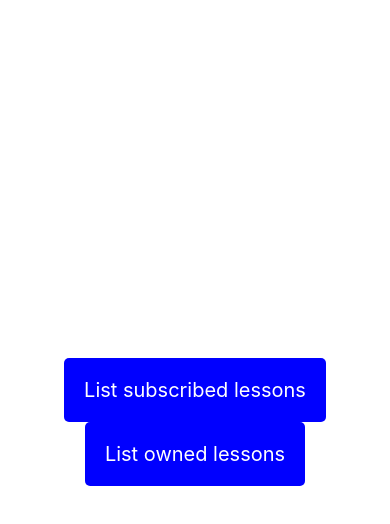
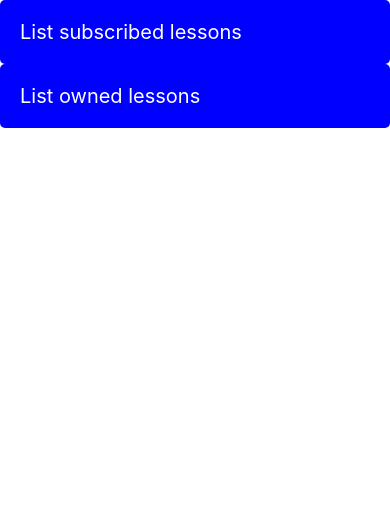
Before and after one commit to rtrzebinski/simple-memorizer-3-frontend, a React Native app: screen / in a window 390 px wide. Shown: the top 524 px of the page. Built offline with nearby package versions, Linux system fonts and the light colour scheme.

Commit message:
display subscribed and owned lessons in FlatList

```diff
--- a/App.js
+++ b/App.js
@@ -1,20 +1,26 @@
-import React from 'react';
-import {StyleSheet, Text, View, TouchableOpacity} from 'react-native';
+import React, {useState} from 'react';
+import {StyleSheet, Text, View, TouchableOpacity, FlatList} from 'react-native';
 
 export default function App() {
+
+    const [lessons, setLessons] = useState([]);
 
     let fetchSubscribedLessonsAsync = async () => {
         fetch('https://simple-memorizer-api.loca.lt/api/lessons/subscribed?api_token=admin-example-com-api-token')
             .then(response => response.json())
-            .then(data => console.log(data))
+            .then(data => setLessons(data))
             .catch(e => console.log(e))
+
+        console.log(lessons)
     }
 
     let fetchOwnedLessonsAsync = async () => {
         fetch('https://simple-memorizer-api.loca.lt/api/lessons/owned?api_token=admin-example-com-api-token')
             .then(response => response.json())
-            .then(data => console.log(data))
+            .then(data => setLessons(data))
             .catch(e => console.log(e))
+
+        console.log(lessons)
     }
 
     return (
@@ -28,6 +34,11 @@ export default function App() {
                 <Text style={styles.button}>List owned lessons</Text>
             </TouchableOpacity>
 
+            <FlatList
+                data={lessons}
+                renderItem={({item}) => <Text>{item.name}</Text>}
+            />
+
         </View>
     );
 }
@@ -36,8 +47,6 @@ const styles = StyleSheet.create({
     container: {
         flex: 1,
         backgroundColor: '#fff',
-        alignItems: 'center',
-        justifyContent: 'center',
     },
     button: {
         backgroundColor: "blue",
```
